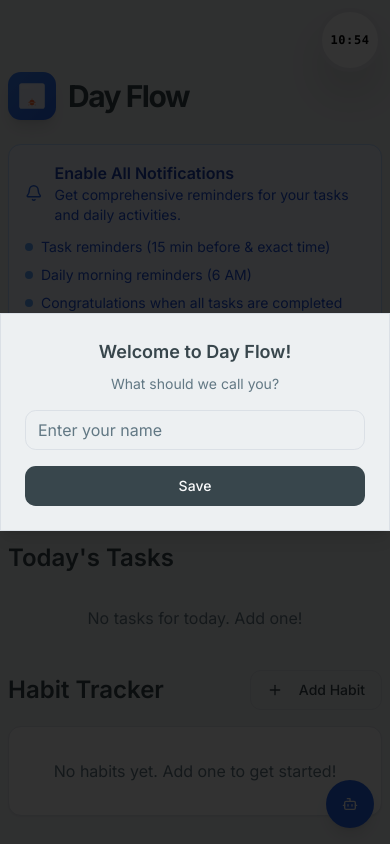
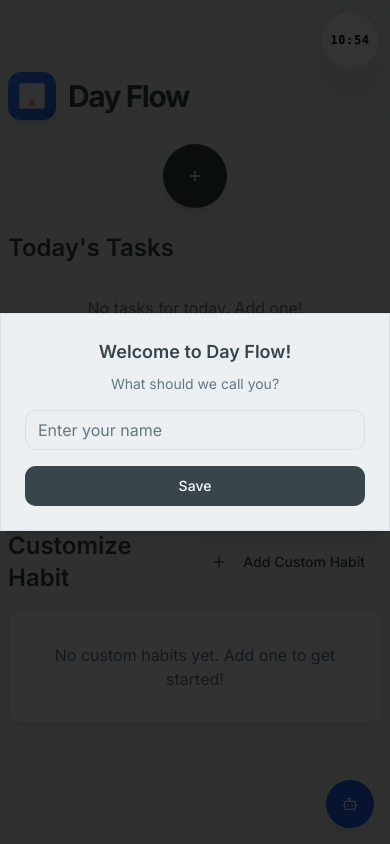
Before and after one commit to MansoorRiaz/DayFlowMaster, a Next.js app: page / in a window 390 px wide. Shown: the top 844 px of the page. Built offline with nearby package versions, Linux system fonts and the light colour scheme.

Commit message:
Add mobile-friendly notification system: in-app alerts, sound, vibration for iPhone/Samsung browsers

```diff
--- a/src/app/page.tsx
+++ b/src/app/page.tsx
@@ -441,58 +441,171 @@ export default function Home() {
   };
 
   const requestNotificationPermission = async () => {
-    if (!('Notification' in window)) {
+    const mobile = isMobile();
+    const supported = isNotificationSupported();
+
+    if (mobile) {
+      // Mobile devices - show mobile-friendly message
       toast({
-        title: "Unsupported Browser",
-        description: "This browser does not support desktop notifications.",
-        variant: "destructive",
+        title: "Mobile Notifications",
+        description: "On mobile devices, you'll receive in-app notifications, sound alerts, and vibration. Desktop notifications are not supported on mobile browsers.",
+        duration: 6000,
       });
-      return;
-    }
+      setNotificationPermission('granted');
+      localStorage.setItem('notificationPermission', 'granted');
+    } else if (supported) {
+      // Desktop devices - request browser notifications
+      try {
         const permission = await Notification.requestPermission();
         setNotificationPermission(permission);
+        localStorage.setItem('notificationPermission', permission);
+
         if (permission === 'granted') {
           toast({
-        title: "Notifications enabled!",
-        description: "All notification features are now active for your tasks."
+            title: "Notifications Enabled",
+            description: "You'll receive desktop notifications for your tasks and habits.",
+            duration: 3000,
           });
-
-      // Enable notifications for all existing tasks
-      setTasks(prevTasks =>
-        prevTasks.map(task => ({
-          ...task,
-          notifications: true
-        }))
-      );
-
-      // Schedule notifications for all tasks
-      tasks.forEach(scheduleNotification);
-      scheduleDailyReminders();
-
-      // Send a welcome notification
-      setTimeout(() => {
-        try {
-          new Notification('Welcome to Day Flow!', {
-            body: 'Notifications are now enabled. You\'ll receive reminders for your tasks.',
-            requireInteraction: true,
-            silent: false,
-            tag: 'welcome-notification',
-            icon: getDayFlowIcon(),
-          });
-        } catch (error) {
-          console.error('Error sending welcome notification:', error);
-        }
-      }, 500);
-
         } else {
           toast({
-        title: "Notifications permission denied.",
+            title: "Notifications Disabled",
             description: "You can enable notifications later in your browser settings.",
-        variant: 'destructive'
+            duration: 3000,
           });
+        }
+      } catch (error) {
+        console.error('Error requesting notification permission:', error);
+        toast({
+          title: "Notification Error",
+          description: "Unable to request notification permission. You'll still receive in-app notifications.",
+          duration: 3000,
+        });
+      }
+    } else {
+      // Unsupported browser - fallback to in-app notifications
+      toast({
+        title: "Notifications Unsupported",
+        description: "Your browser doesn't support notifications. You'll receive in-app alerts instead.",
+        duration: 4000,
+      });
+      setNotificationPermission('granted');
+      localStorage.setItem('notificationPermission', 'granted');
     }
   };
 
+  // Check if device is mobile
+  const isMobile = () => {
+    return /Android|webOS|iPhone|iPad|iPod|BlackBerry|IEMobile|Opera Mini/i.test(navigator.userAgent);
+  };
+
+  // Check if notifications are supported
+  const isNotificationSupported = () => {
+    return 'Notification' in window && 'serviceWorker' in navigator;
+  };
+
+  // Enhanced notification function that works on mobile and desktop
+  const sendEnhancedNotification = (title: string, message: string) => {
+    const mobile = isMobile();
+    const supported = isNotificationSupported();
+
+    if (mobile) {
+      // Mobile-friendly notifications
+      showMobileNotification(title, message);
+    } else if (supported && Notification.permission === 'granted') {
+      // Desktop notifications
+      new Notification(title, {
+        body: message,
+        icon: getDayFlowIcon(),
+        badge: getDayFlowIcon(),
+        tag: 'dayflow-notification',
+        requireInteraction: true,
+        silent: false
+      });
+    } else {
+      // Fallback for unsupported browsers
+      showMobileNotification(title, message);
+    }
+  };
+
+  // Mobile-friendly notification system
+  const showMobileNotification = (title: string, message: string) => {
+    // Create a prominent in-app notification
+    toast({
+      title: title,
+      description: message,
+      duration: 5000,
+      action: (
+        <Button variant="outline" size="sm" onClick={() => window.focus()}>
+          Open App
+        </Button>
+      ),
+    });
+
+    // Add visual indicator
+    addNotificationBadge();
+
+    // Try to play sound (if user has allowed)
+    playNotificationSound();
+
+    // Try to vibrate (if supported)
+    vibrateDevice();
+  };
+
+  // Add visual notification badge
+  const addNotificationBadge = () => {
+    // Add a small notification indicator to the page title
+    const originalTitle = document.title;
+    document.title = `🔔 ${originalTitle}`;
+
+    // Remove badge after 5 seconds
+    setTimeout(() => {
+      document.title = originalTitle;
+    }, 5000);
+  };
+
+  // Play notification sound
+  const playNotificationSound = () => {
+    try {
+      // Create a simple beep sound
+      const audioContext = new (window.AudioContext || (window as any).webkitAudioContext)();
+      const oscillator = audioContext.createOscillator();
+      const gainNode = audioContext.createGain();
+
+      oscillator.connect(gainNode);
+      gainNode.connect(audioContext.destination);
+
+      oscillator.frequency.setValueAtTime(800, audioContext.currentTime);
+      gainNode.gain.setValueAtTime(0.1, audioContext.currentTime);
+
+      oscillator.start(audioContext.currentTime);
+      oscillator.stop(audioContext.currentTime + 0.2);
+    } catch (error) {
+      console.log('Sound notification not supported');
+    }
+  };
+
+  // Vibrate device (if supported)
+  const vibrateDevice = () => {
+    if ('vibrate' in navigator) {
+      navigator.vibrate([200, 100, 200]);
+    }
+  };
+
+  const sendExactTimeNotification = (taskName: string) => {
+    console.log('Sending exact time notification for:', taskName);
+    sendEnhancedNotification(
+      'Task Reminder',
+      `It's time for: ${taskName}`
+    );
+  };
+
+  const sendFifteenMinuteNotification = (taskName: string) => {
+    console.log('Sending 15-minute notification for:', taskName);
+    sendEnhancedNotification(
+      'Task Reminder',
+      `${taskName} starts in 15 minutes`
+    );
+  };
 
 
   const todayDate = new Date();
@@ -572,40 +685,36 @@ export default function Home() {
             )}
           </header>
 
-           {notificationPermission !== 'granted' && (
-              <Card className="mb-6 bg-blue-50 border-blue-200">
+          {/* Notification Permission Card */}
+          {notificationPermission === 'default' && (
+            <Card className="mb-6 bg-gradient-to-r from-blue-50 to-indigo-50 border-blue-200">
               <CardContent className="p-4">
-                  <div className="flex items-center gap-3 mb-3">
-                    <Bell className="h-6 w-6 text-blue-600" />
-                    <div>
-                      <h3 className="font-semibold text-blue-800">Enable All Notifications</h3>
-                      <p className="text-sm text-blue-700">Get comprehensive reminders for your tasks and daily activities.</p>
+                <div className="flex items-start gap-3">
+                  <div className="flex-shrink-0">
+                    <div className="w-10 h-10 bg-blue-100 rounded-full flex items-center justify-center">
+                      <svg className="w-5 h-5 text-blue-600" fill="none" stroke="currentColor" viewBox="0 0 24 24">
+                        <path strokeLinecap="round" strokeLinejoin="round" strokeWidth={2} d="M15 17h5l-5 5v-5z" />
+                        <path strokeLinecap="round" strokeLinejoin="round" strokeWidth={2} d="M9 7h6m0 10v-3m-3 3h.01M9 17h.01M9 14h.01M12 14h.01M15 11h.01M12 11h.01M9 11h.01M7 21h10a2 2 0 002-2V5a2 2 0 00-2-2H7a2 2 0 00-2 2v14a2 2 0 002 2z" />
+                      </svg>
                     </div>
                   </div>
-
-                  <div className="space-y-2 mb-4">
-                    <div className="flex items-center gap-2 text-sm text-blue-700">
-                      <div className="w-2 h-2 bg-blue-400 rounded-full"></div>
-                      <span>Task reminders (15 min before & exact time)</span>
+                  <div className="flex-1">
+                    <h3 className="font-semibold text-gray-900 mb-1">
+                      {isMobile() ? 'Mobile Notifications' : 'Enable Notifications'}
+                    </h3>
+                    <p className="text-sm text-gray-600 mb-3">
+                      {isMobile()
+                        ? 'Get in-app alerts, sound notifications, and vibration for your tasks and habits. Perfect for mobile devices!'
+                        : 'Get reminders for your tasks and habits with desktop notifications.'
+                      }
+                    </p>
+                    <Button
+                      onClick={requestNotificationPermission}
+                      className="bg-blue-600 hover:bg-blue-700 text-white"
+                    >
+                      {isMobile() ? 'Enable Mobile Alerts' : 'Enable Notifications'}
+                    </Button>
                   </div>
-                    <div className="flex items-center gap-2 text-sm text-blue-700">
-                      <div className="w-2 h-2 bg-blue-400 rounded-full"></div>
-                      <span>Daily morning reminders (6 AM)</span>
-                    </div>
-                    <div className="flex items-center gap-2 text-sm text-blue-700">
-                      <div className="w-2 h-2 bg-blue-400 rounded-full"></div>
-                      <span>Congratulations when all tasks are completed</span>
-                    </div>
-                    <div className="flex items-center gap-2 text-sm text-blue-700">
-                      <div className="w-2 h-2 bg-blue-400 rounded-full"></div>
-                      <span>Welcome notifications with personalized messages</span>
-                    </div>
-                  </div>
-
-                  <div className="flex justify-end">
-                    <Button onClick={requestNotificationPermission} size="sm" className="bg-blue-600 hover:bg-blue-700 text-white">
-                      Enable All Notifications
-                    </Button>
                 </div>
               </CardContent>
             </Card>
```
Lines whose indentation alone changed are shown as unchanged.
